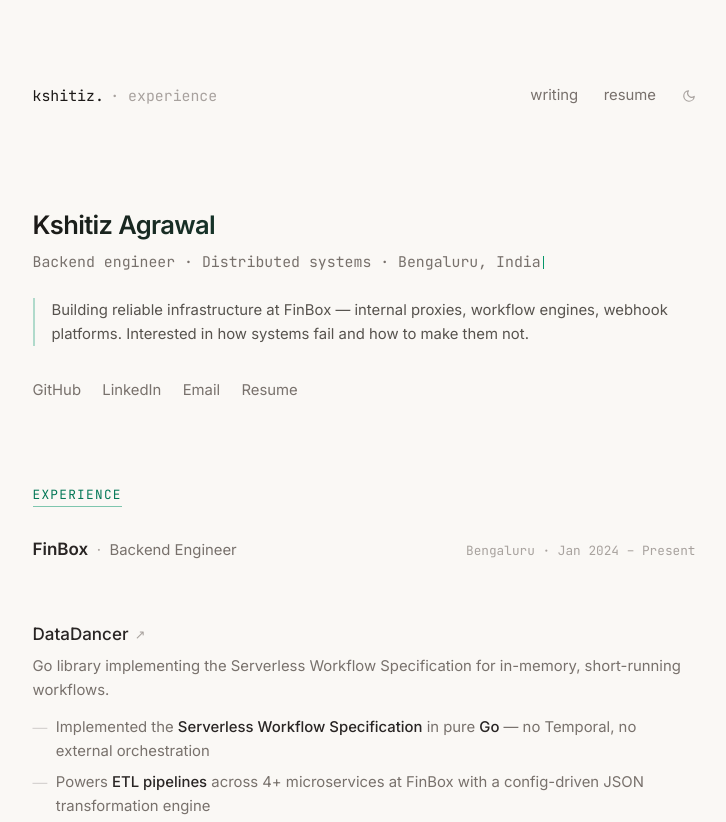
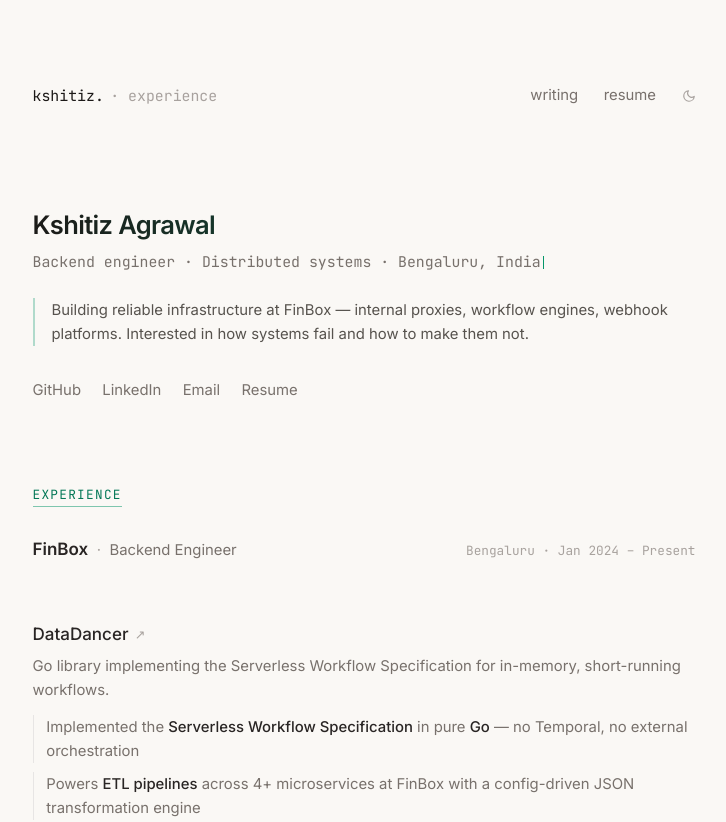
Before and after one commit to Kshitiz1403/Portfolio, a Next.js app: page / in a window 1280 px wide. Shown: the top 822 px of the page, without its empty margins (276-1002 px from the left). Built offline with nearby package versions, Linux system fonts and the light colour scheme.

Commit message:
style(ui): adjust project highlights list spacing and styling
Remove dash prefix and use border-left for list items to improve visual hierarchy and consistency with design system.

```diff
--- a/app/page.tsx
+++ b/app/page.tsx
@@ -181,11 +181,10 @@
                       <span className="text-stone-400 dark:text-zinc-700 group-hover/link:text-emerald-700 dark:group-hover/link:text-emerald-500 transition-colors duration-200 text-xs">↗</span>
                     </Link>
                     <p className="text-sm text-stone-500 dark:text-zinc-600 leading-relaxed mb-3">{project.description}</p>
-                    <ul className="space-y-1.5 mb-3">
+                    <ul className="space-y-2 mb-3">
                       {project.highlights.map((point, j) => (
-                        <li key={j} className="flex gap-2 text-sm text-stone-500 dark:text-zinc-600 leading-relaxed">
-                          <span className="text-stone-300 dark:text-zinc-700 shrink-0 select-none mt-px">—</span>
-                          <span>{boldify(point)}</span>
+                        <li key={j} className="text-sm text-stone-500 dark:text-zinc-600 leading-relaxed border-l border-stone-200 dark:border-zinc-800 pl-3">
+                          {boldify(point)}
                         </li>
                       ))}
                     </ul>
```
